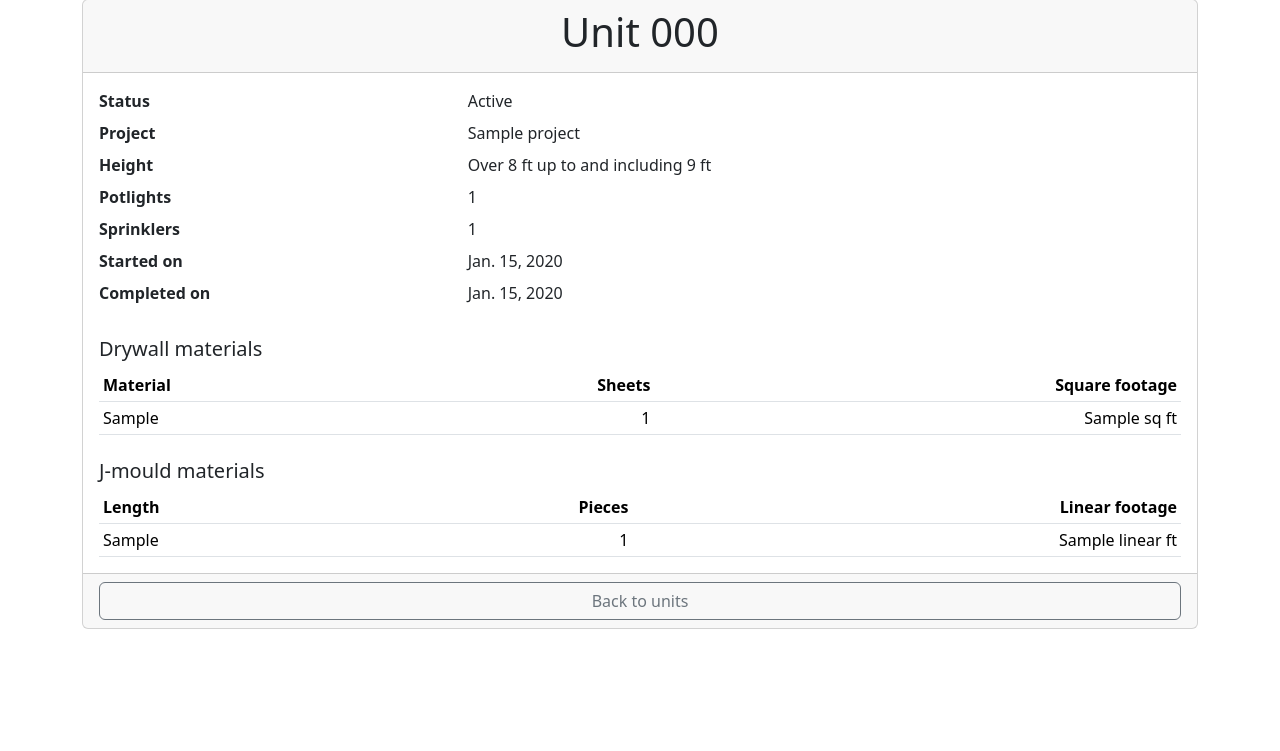
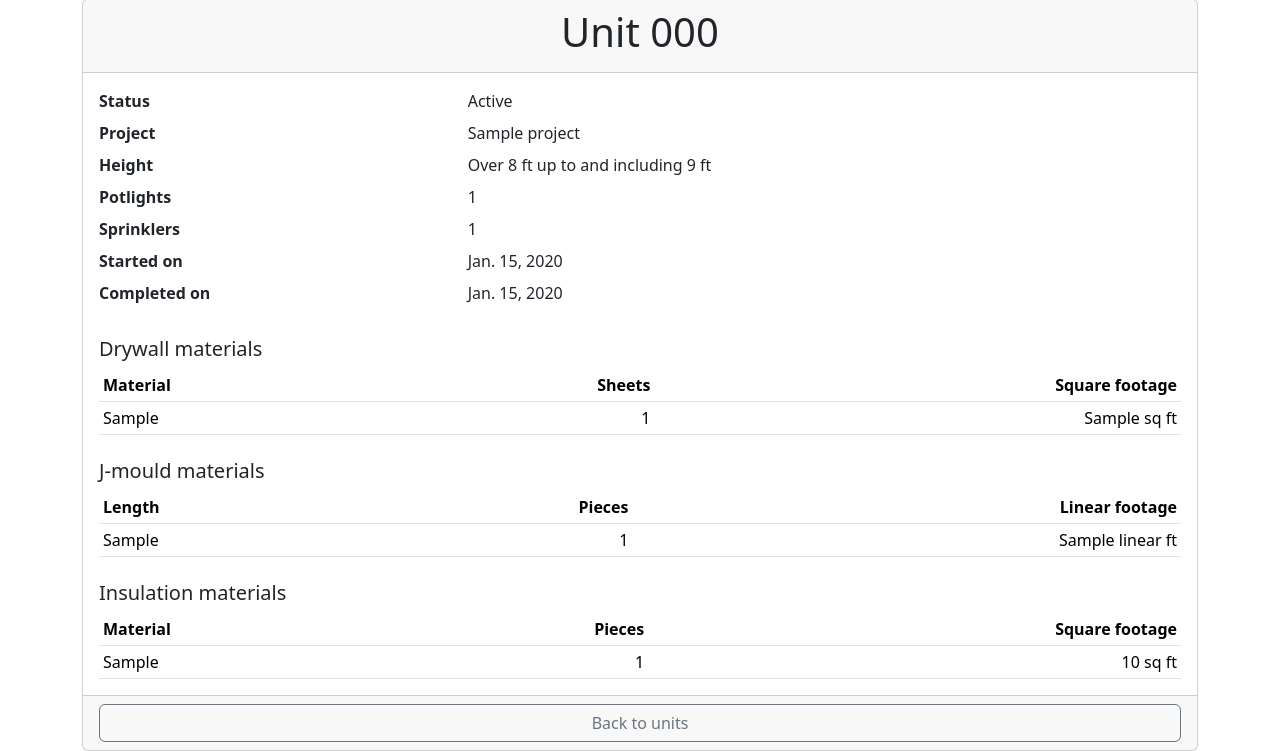
Before and after one commit to tombohub/piecework-tools, a Django app: template piecework/templates/piecework/units/details.html in a window 1280 px wide. Shown: the part 81-832 px from the top of the page. Before the commit the page ends 710 px from the top, so only its background shows below. Run offline with Django 5.2, Linux system fonts and the light colour scheme; tables that the repository leaves empty hold one stand-in row (values such as "Sample post"); the template is opened without the code that fills it: values that come from a table or form of the project are taken from there, most other values are stand-ins (such as "Sample title", 1, 10 or a date in 2020).

Commit message:
insulation material to unit details

```diff
--- a/piecework/templates/piecework/units/details.html
+++ b/piecework/templates/piecework/units/details.html
@@ -83,6 +83,35 @@
                 </tbody>
             </table>
         </div>
+
+        <h2 class="h5 mt-4">Insulation materials</h2>
+
+        <div class="table-responsive">
+            <table class="table table-sm align-middle mb-0">
+                <thead>
+                    <tr>
+                        <th scope="col">Material</th>
+                        <th scope="col" class="text-end">Pieces</th>
+                        <th scope="col" class="text-end">Square footage</th>
+                    </tr>
+                </thead>
+                <tbody>
+                    {% for insulation_count in insulation_counts %}
+                    <tr>
+                        <td>{{ insulation_count.insulation_material }}</td>
+                        <td class="text-end">{{ insulation_count.count }}</td>
+                        <td class="text-end">
+                            {{ insulation_count.square_footage|floatformat:"-2" }} sq ft
+                        </td>
+                    </tr>
+                    {% empty %}
+                    <tr>
+                        <td colspan="3" class="text-muted">No insulation materials recorded.</td>
+                    </tr>
+                    {% endfor %}
+                </tbody>
+            </table>
+        </div>
     </div>
 
     <div class="card-footer">
```
Also changed, not shown: piecework/views.py (+10 -1 lines).
